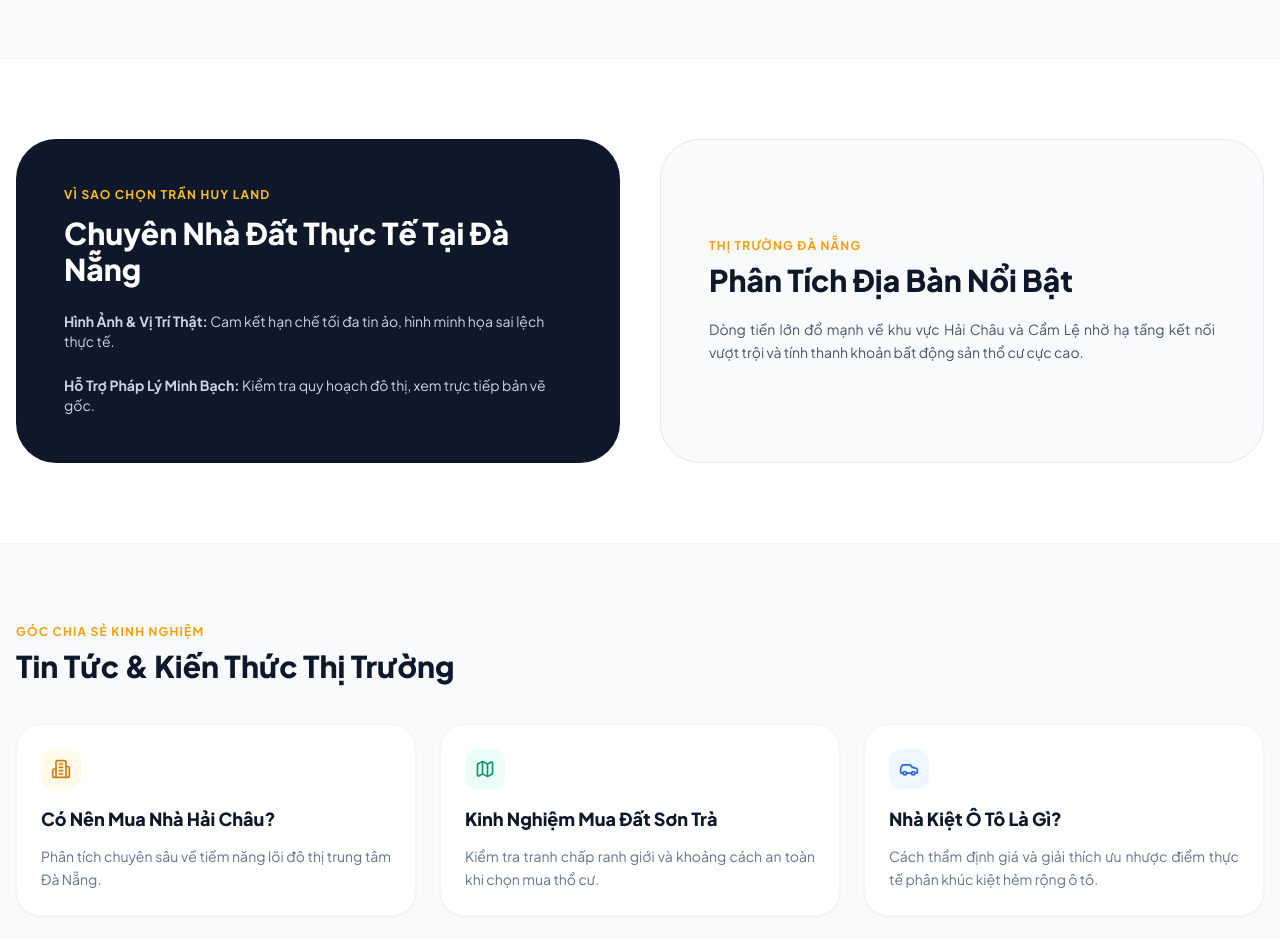
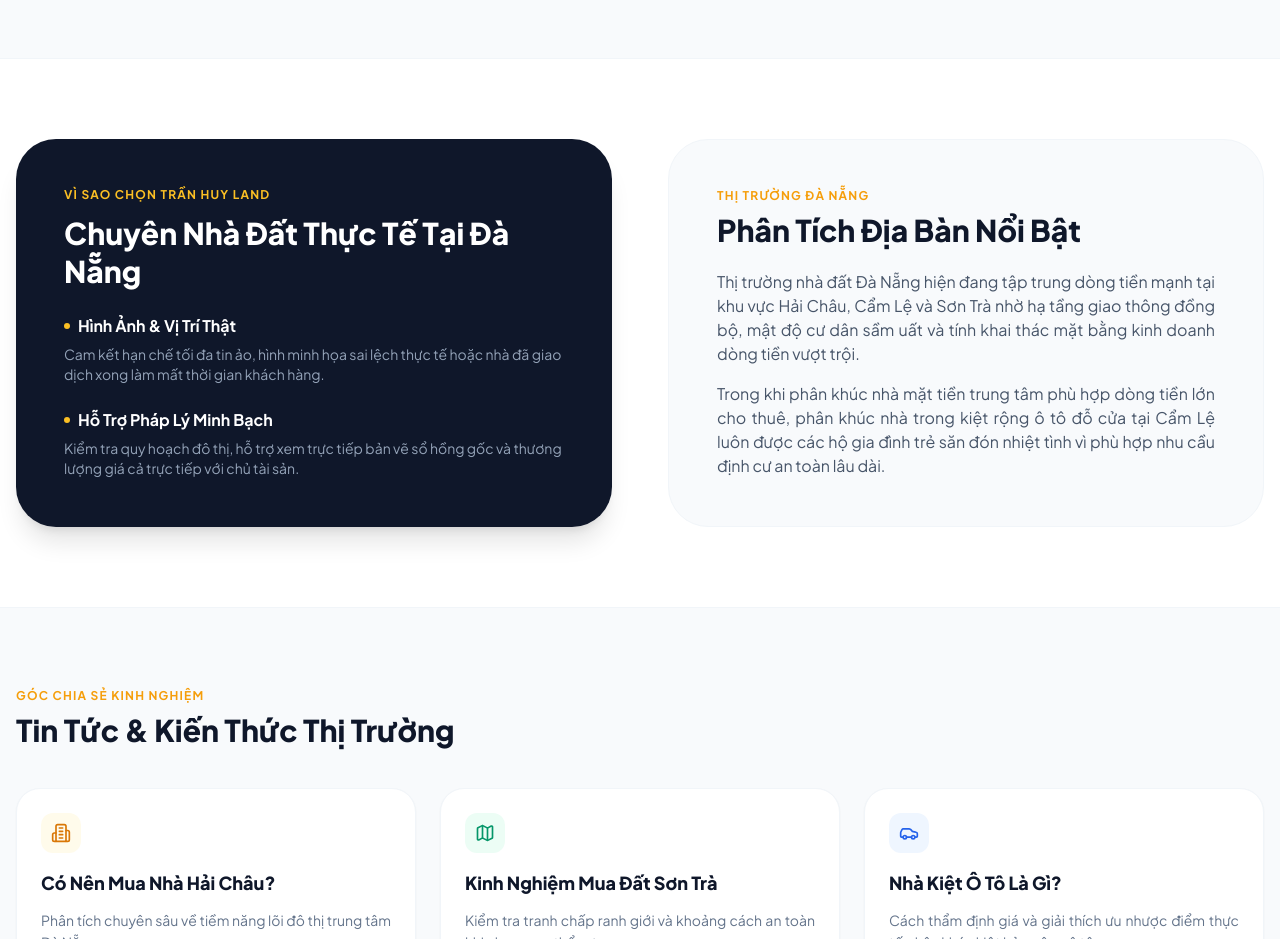
Before and after one commit to tranhuyland/tranhuylanddanang, a Next.js app: page / in a window 1280 px wide. Shown: the part 960-1899 px from the top of the page. Built offline with nearby package versions, Linux system fonts and the light colour scheme; no server answers.

Commit message:
Update About.tsx

```diff
--- a/src/components/About.tsx
+++ b/src/components/About.tsx
@@ -3,20 +3,34 @@
 export default function About() {
   return (
     <section id="about-section" class="bg-white border-t border-b border-slate-100 py-20">
-      <div class="max-w-7xl mx-auto px-4 grid grid-cols-1 lg:grid-cols-2 gap-10">
-        <div class="bg-slate-900 rounded-[2.5rem] p-8 sm:p-12 text-white flex flex-col justify-center">
+      <div class="max-w-7xl mx-auto px-4 grid grid-cols-1 lg:grid-cols-2 gap-10 lg:gap-14">
+        <div class="bg-slate-900 rounded-[2.5rem] p-8 sm:p-12 text-white shadow-xl flex flex-col justify-center">
           <p class="text-amber-400 uppercase tracking-widest text-xs font-bold mb-3">VÌ SAO CHỌN TRẦN HUY LAND</p>
-          <h3 class="text-3xl font-extrabold mb-6">Chuyên Nhà Đất Thực Tế Tại Đà Nẵng</h3>
-          <div class="space-y-6 text-slate-300 text-sm">
-            <p><strong>Hình Ảnh & Vị Trí Thật:</strong> Cam kết hạn chế tối đa tin ảo, hình minh họa sai lệch thực tế.</p>
-            <p><strong>Hỗ Trợ Pháp Lý Minh Bạch:</strong> Kiểm tra quy hoạch đô thị, xem trực tiếp bản vẽ gốc.</p>
+          <h3 class="text-3xl font-extrabold leading-tight mb-6">Chuyên Nhà Đất Thực Tế Tại Đà Nẵng</h3>
+          <div class="space-y-6 text-slate-300 text-sm sm:text-base leading-relaxed">
+            <div>
+              <h4 class="text-white font-bold mb-1.5 flex items-center gap-2">
+                <span class="w-1.5 h-1.5 rounded-full bg-amber-400"></span>Hình Ảnh & Vị Trí Thật
+              </h4>
+              <p class="text-slate-400 text-sm">Cam kết hạn chế tối đa tin ảo, hình minh họa sai lệch thực tế hoặc nhà đã giao dịch xong làm mất thời gian khách hàng.</p>
+            </div>
+            <div>
+              <h4 class="text-white font-bold mb-1.5 flex items-center gap-2">
+                <span class="w-1.5 h-1.5 rounded-full bg-amber-400"></span>Hỗ Trợ Pháp Lý Minh Bạch
+              </h4>
+              <p class="text-slate-400 text-sm">Kiểm tra quy hoạch đô thị, hỗ trợ xem trực tiếp bản vẽ sổ hồng gốc và thương lượng giá cả trực tiếp với chủ tài sản.</p>
+            </div>
           </div>
         </div>
-        <div class="bg-slate-50 border p-8 sm:p-12 rounded-[2.5rem] flex flex-col justify-center">
+        <div class="flex flex-col justify-center bg-slate-50 border border-slate-100 p-8 sm:p-12 rounded-[2.5rem]">
           <p class="text-amber-500 uppercase tracking-widest text-xs font-bold mb-2">THỊ TRƯỜNG ĐÀ NẴNG</p>
-          <h3 class="text-3xl font-extrabold text-slate-900 mb-5">Phân Tích Địa Bàn Nổi Bật</h3>
-          <p class="text-slate-600 text-sm leading-relaxed text-justify">Dòng tiền lớn đổ mạnh về khu vực Hải Châu và Cẩm Lệ nhờ hạ tầng kết nối vượt trội và tính thanh khoản bất động sản thổ cư cực cao.</p>
+          <h3 class="text-3xl font-extrabold text-slate-900 leading-tight mb-5">Phân Tích Địa Bàn Nổi Bật</h3>
+          <div class="text-slate-600 text-sm sm:text-base leading-relaxed space-y-4 text-justify">
+            <p>Thị trường nhà đất Đà Nẵng hiện đang tập trung dòng tiền mạnh tại khu vực Hải Châu, Cẩm Lệ và Sơn Trà nhờ hạ tầng giao thông đồng bộ, mật độ cư dân sầm uất và tính khai thác mặt bằng kinh doanh dòng tiền vượt trội.</p>
+            <p>Trong khi phân khúc nhà mặt tiền trung tâm phù hợp dòng tiền lớn cho thuê, phân khúc nhà trong kiệt rộng ô tô đỗ cửa tại Cẩm Lệ luôn được các hộ gia đình trẻ săn đón nhiệt tình vì phù hợp nhu cầu định cư an toàn lâu dài.</p>
+          </div>
         </div>
       </div>
     </section>
-  );}
+  );
+}
```
